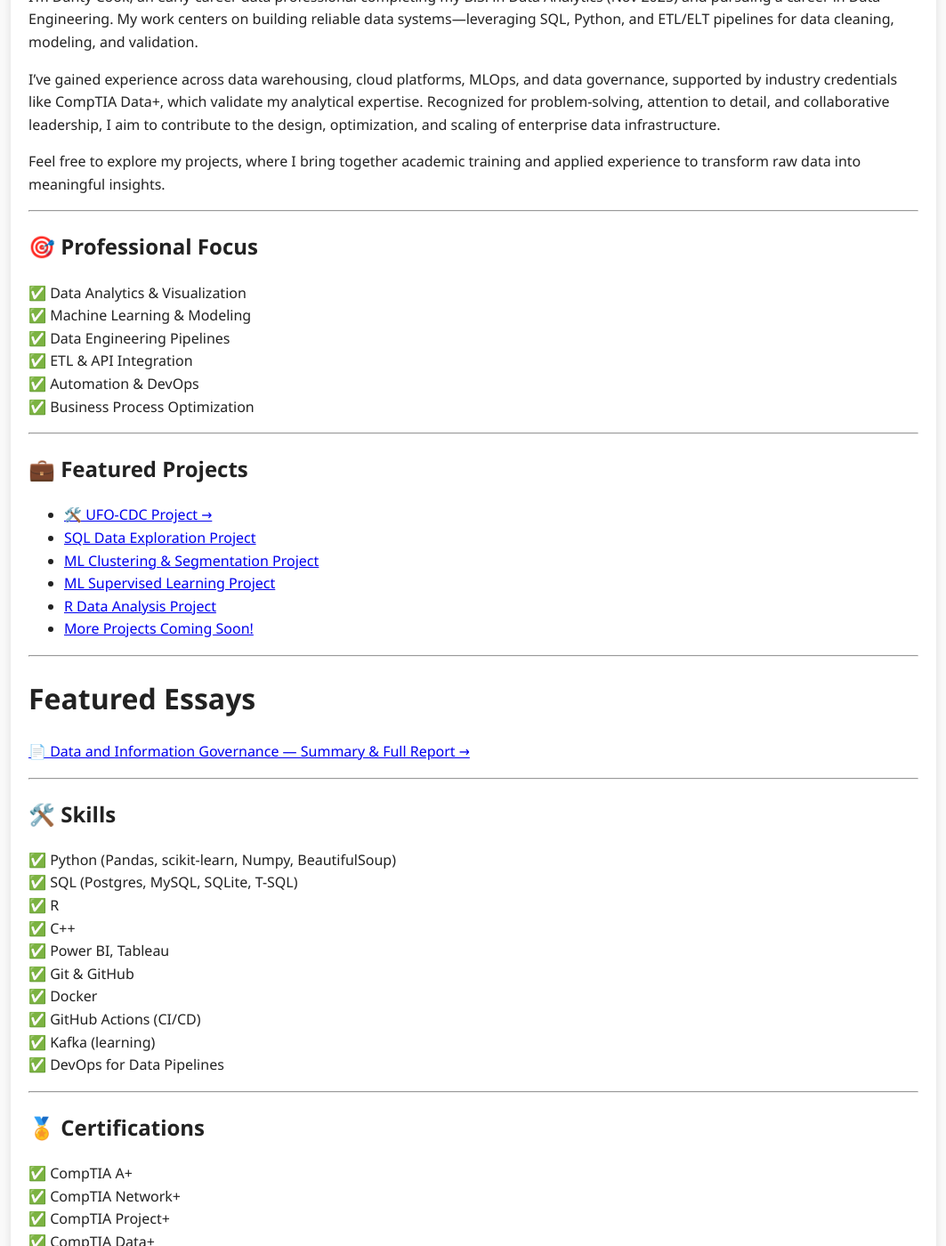
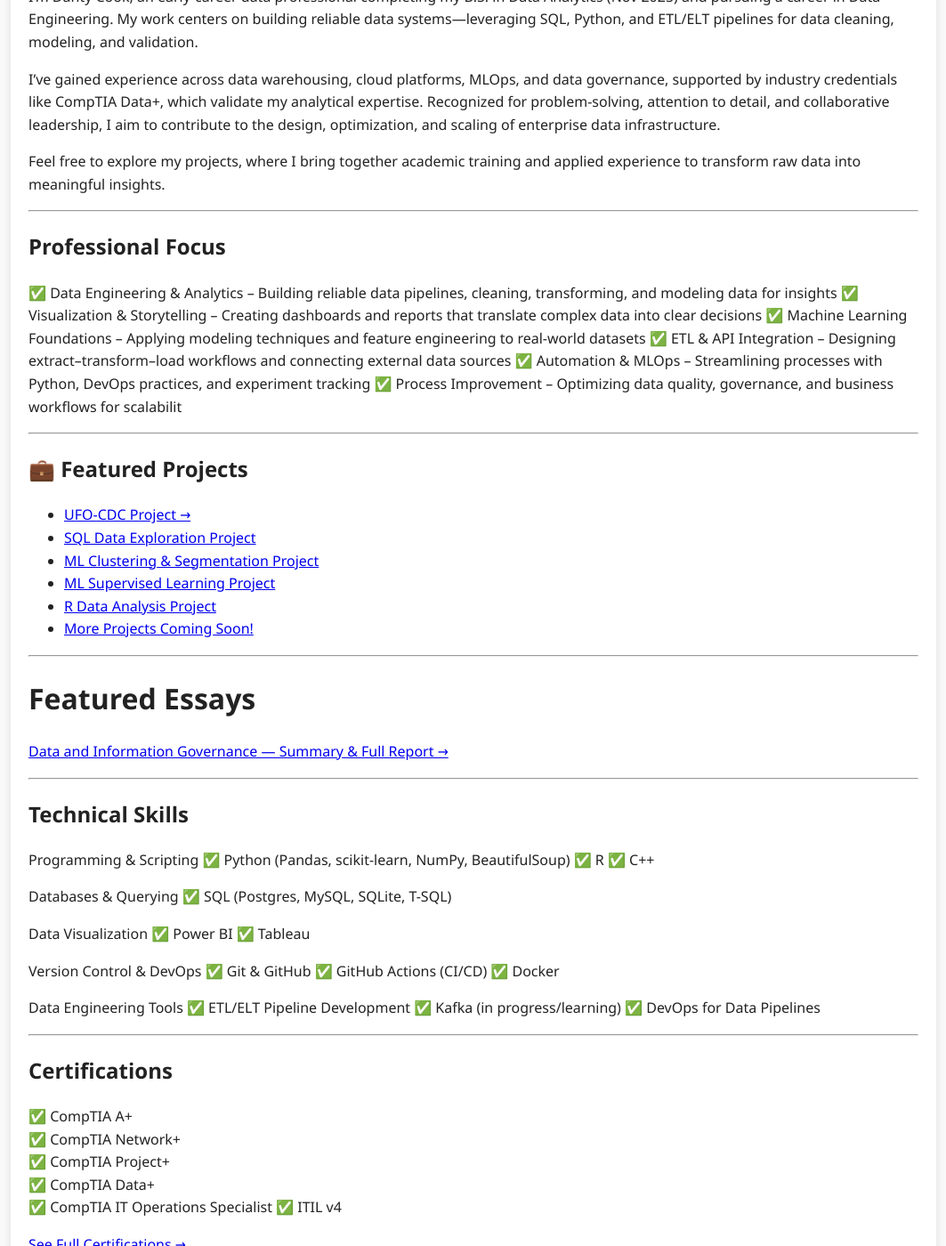
Before and after one commit to DantyDCook/portfolio, a Jekyll site: the page built from _pages/index.md, in a window 1280 px wide and 1400 px high, scrolled down 288 px. Shown: the whole window at 89% size, without its empty margins (108-1171 px from the left). Built offline with Jekyll 4.4.1, drawn with Linux system fonts in a browser that asks for light colours; some of the changed text lies outside the part shown.

Commit message:
updates to index md file

```diff
--- a/_pages/index.md
+++ b/_pages/index.md
@@ -14,20 +14,20 @@ Feel free to explore my projects, where I bring together academic training and a
 
 ---
 
-## 🎯 Professional Focus
+## Professional Focus
 
-✅ Data Analytics & Visualization
-✅ Machine Learning & Modeling
-✅ Data Engineering Pipelines
-✅ ETL & API Integration
-✅ Automation & DevOps
-✅ Business Process Optimization
+✅ Data Engineering & Analytics – Building reliable data pipelines, cleaning, transforming, and modeling data for insights
+✅ Visualization & Storytelling – Creating dashboards and reports that translate complex data into clear decisions
+✅ Machine Learning Foundations – Applying modeling techniques and feature engineering to real-world datasets
+✅ ETL & API Integration – Designing extract–transform–load workflows and connecting external data sources
+✅ Automation & MLOps – Streamlining processes with Python, DevOps practices, and experiment tracking
+✅ Process Improvement – Optimizing data quality, governance, and business workflows for scalabilit
 
 ---
 
 ## 💼 Featured Projects
 
-- [🛠️ UFO-CDC Project →]({{ '/projects/ufo-cdc/' | relative_url }})
+- [UFO-CDC Project →]({{ '/projects/ufo-cdc/' | relative_url }})
 - [SQL Data Exploration Project]({{ '/projects/sql-project/' | relative_url }})
 - [ML Clustering & Segmentation Project]({{ '/projects/ml-clustering/' | relative_url }})
 - [ML Supervised Learning Project]({{ '/projects/ml-supervised/' | relative_url }})
@@ -38,38 +38,54 @@ Feel free to explore my projects, where I bring together academic training and a
 
 # Featured Essays
 
-[📄 Data and Information Governance — Summary & Full Report →]({{ '/essays/data-governance/' | relative_url }})
+[Data and Information Governance — Summary & Full Report →]({{ '/essays/data-governance/' | relative_url }})
 
 
 ---
 
-## 🛠️ Skills
+## Technical Skills
 
-✅ Python (Pandas, scikit-learn, Numpy, BeautifulSoup)
-✅ SQL (Postgres, MySQL, SQLite, T-SQL)
+Programming & Scripting
+✅ Python (Pandas, scikit-learn, NumPy, BeautifulSoup)
 ✅ R
 ✅ C++
-✅ Power BI, Tableau
+
+Databases & Querying
+✅ SQL (Postgres, MySQL, SQLite, T-SQL)
+
+Data Visualization
+✅ Power BI
+✅ Tableau
+
+Version Control & DevOps
 ✅ Git & GitHub
+✅ GitHub Actions (CI/CD)
 ✅ Docker
-✅ GitHub Actions (CI/CD)
-✅ Kafka (learning)
+
+Data Engineering Tools
+✅ ETL/ELT Pipeline Development
+✅ Kafka (in progress/learning)
 ✅ DevOps for Data Pipelines
 
 ---
 
-## 🏅 Certifications
+## Certifications
 
 ✅ CompTIA A+
 ✅ CompTIA Network+
 ✅ CompTIA Project+
 ✅ CompTIA Data+
 ✅ CompTIA IT Operations Specialist
-✅ ITILv4
+✅ ITIL v4
+
+[See Full Certifications →](/certifications)
+
+---
+
+## Education
+
 ✅ B.S. Data Analytics (WGU - In Progress)
 ✅ A.A.B.A Information Systems (AIU)
-
-[See Full Certifications →](/certifications)
 
 ---
 
@@ -96,6 +112,6 @@ Feel free to explore my projects, where I bring together academic training and a
 
 ## 🤝 Let’s Connect
 
-I’m always open to opportunities and collaboration — feel free to [reach out](mailto:DantyDCook@gmail.com)! 🚀
+I’m always open to opportunities and collaboration — feel free to [reach out](mailto:DantyDCook+hireme@gmail.com)! 🚀
 
 ---
```
